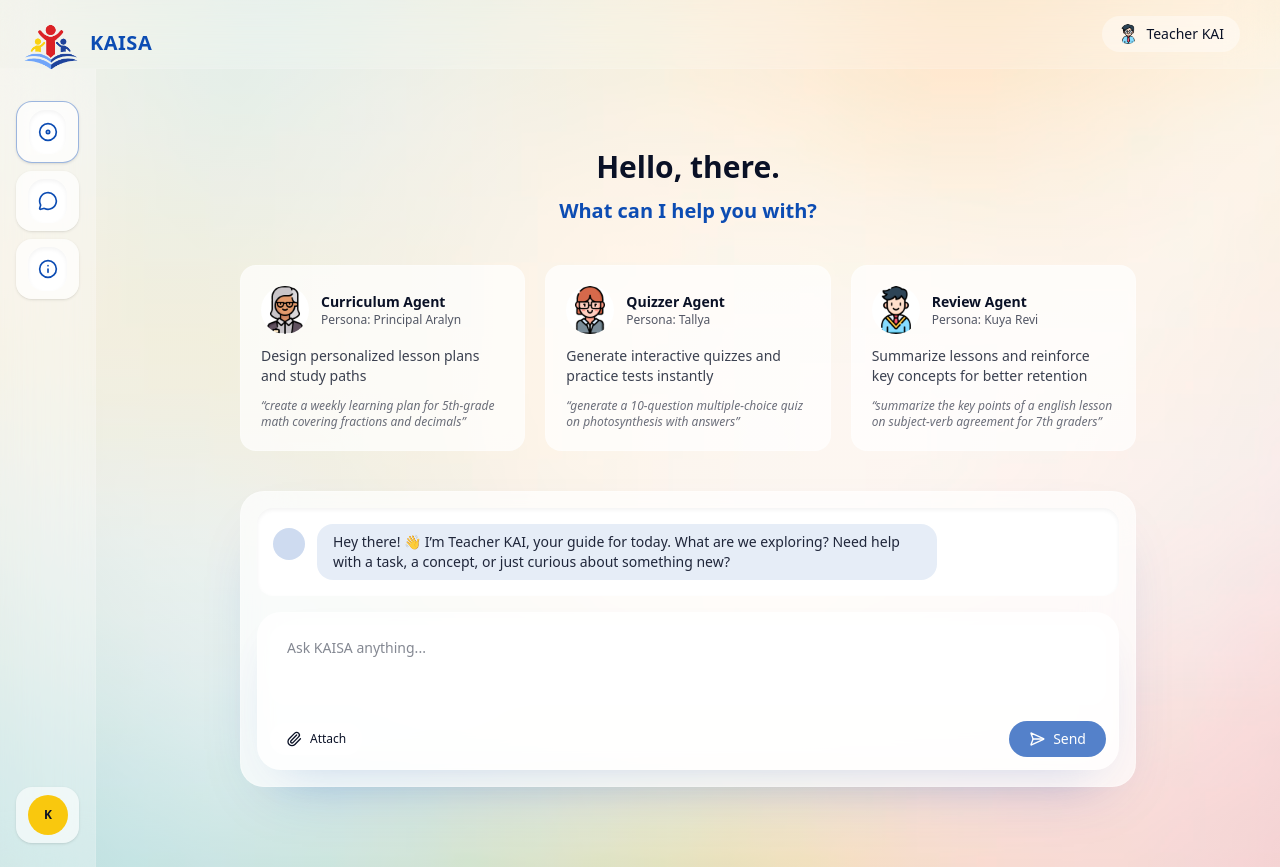
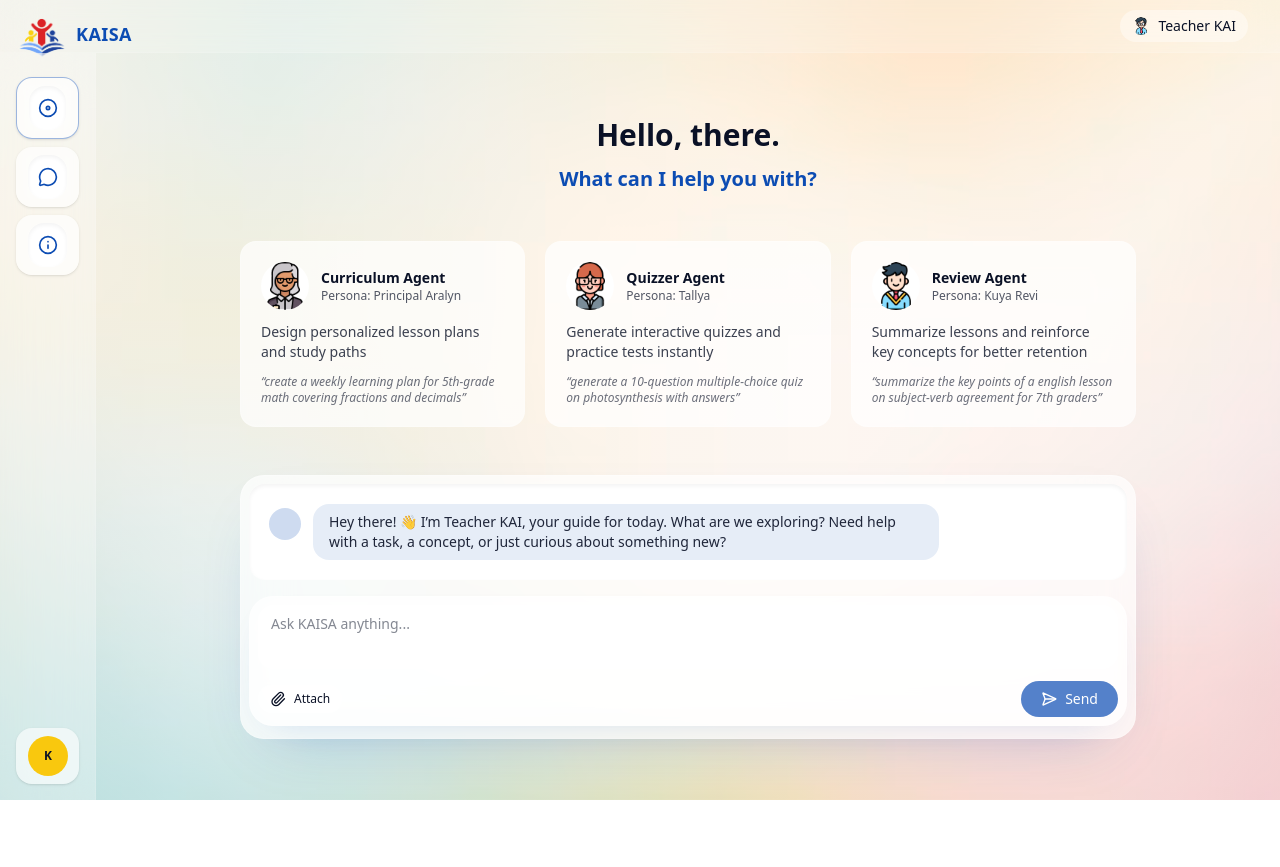
Before and after one commit to jgdasigan/KAISA-frontend, a Next.js app: page / in a window 1280 px wide. After the commit the page ends 800 px from the top, so only its background shows below. Built offline with nearby package versions, Linux system fonts and the light colour scheme.

Commit message:
cp: with chatbot ui, fixed w and h

```diff
--- a/src/app/page.tsx
+++ b/src/app/page.tsx
@@ -32,7 +32,7 @@ export default function Home() {
     displayName: "Teacher KAI",
     icon: "/images/kai.png",
     content:
-      "Hi! I’m Teacher KAI, your guide for today. What are we exploring? Need help with a task, a concept, or just curious about something new?",
+      "Hey there! 👋 I’m Teacher KAI, your guide for today. What are we exploring? Need help with a task, a concept, or just curious about something new?",
   };
 
   const agentMeta = {
@@ -99,11 +99,15 @@ export default function Home() {
 
     setActiveAgent((prev) => prev || assistantMeta);
 
-    propagateMessages([...messages, userEntry, {
+    propagateMessages([
+      ...messages,
+      userEntry,
+      {
         id: Date.now() + 1,
         role: "assistant" as const,
         content: "Sorry, I am having trouble processing your request.",
-    }]);
+      },
+    ]);
   };
 
   const handleAgentSelect = (title: string) => {
@@ -127,6 +131,9 @@ export default function Home() {
   };
 
   const sessionActive = hasSessionStarted || sessionStarted;
+  const containerStyle = {
+    minHeight: "calc(100vh - 56px)",
+  };
 
   return (
     <AppShell
@@ -146,22 +153,21 @@ export default function Home() {
       }}
     >
       <div
-        className={`flex h-full flex-1 flex-col gap-10 px-6 ${
-          sessionActive ? "items-stretch justify-start pt-4 pb-6" : "items-center justify-center py-10"
+        className={`flex flex-1 flex-col ${
+          sessionActive
+            ? "items-stretch gap-1 px-2 pt-0 pb-2"
+            : "items-center gap-12 px-6 py-10"
         }`}
+        style={containerStyle}
       >
-        <header className="flex flex-col items-center gap-3 text-center text-kaisa-midnight">
         {!sessionActive && (
           <>
+            <header className="flex flex-col items-center gap-3 text-center text-kaisa-midnight">
               <h1 className="text-3xl font-semibold">Hello, {userName}.</h1>
               <p className="text-xl font-semibold text-kaisa-blue">
                 What can I help you with?
               </p>
-            </>
-          )}
             </header>
-
-        {!sessionStarted && (
             <div className="grid w-full max-w-4xl gap-5 md:grid-cols-3">
               {quickActionCards.map((card) => {
                 const meta = agentMeta[card.title as keyof typeof agentMeta];
@@ -195,16 +201,21 @@ export default function Home() {
                 );
               })}
             </div>
+          </>
         )}
 
         <div
-          className={`flex w-full flex-1 flex-col gap-4 rounded-3xl border border-white/25 bg-white/70 p-4 shadow-[0_24px_60px_-32px_rgba(12,76,179,0.28)] backdrop-blur-xl ${
-            sessionActive ? "max-w-full" : "max-w-4xl"
+          className={`flex w-full flex-col gap-4 ${
+            sessionActive
+              ? "max-w-full rounded-3xl bg-white/70 p-2 shadow-[0_12px_40px_-24px_rgba(12,76,179,0.25)] backdrop-blur h-[880px]"
+              : "max-w-4xl rounded-3xl border border-white/25 bg-white/70 p-2 shadow-[0_24px_60px_-32px_rgba(12,76,179,0.28)] backdrop-blur-xl"
           }`}
         >
+
+          {/* Alternative approach: convert to CSS Grid full-height layout or place ChatInput absolutely at bottom */}
           <div
-            className={`scrollbar-thin flex flex-1 flex-col gap-3 overflow-y-auto rounded-2xl bg-white/90 p-4 text-sm text-kaisa-midnight shadow-inner ${
-              sessionActive ? "min-h-[calc(100vh-16rem)]" : "h-64"
+            className={`scrollbar-thin flex flex-1 flex-col gap-3 overflow-y-auto rounded-2xl bg-white/90 p-5 text-sm text-kaisa-midnight shadow-inner ${
+              sessionActive ? "h-[calc(100vh-5rem)]" : "h-64"
             }`}
           >
             {messages.map((message) => (
--- a/src/components/chat/ChatInput.tsx
+++ b/src/components/chat/ChatInput.tsx
@@ -32,10 +32,11 @@ export const ChatInput = ({ onSubmit, disabled }: ChatInputProps) => {
   return (
     <form
       onSubmit={handleSubmit}
-      className="relative flex flex-col gap-4 rounded-3xl border border-white/20 bg-white/65 p-3 shadow-[0_18px_48px_-28px_rgba(12,76,179,0.3)] backdrop-blur-xl"
+      className="relative flex flex-col gap-3 rounded-3xl border border-white/20 bg-white/65 p-2 shadow-[0_12px_36px_-24px_rgba(12,76,179,0.28)] backdrop-blur-xl"
+      style={{ marginBottom: "4px" }}
     >
       <textarea
-        className="h-20 w-full resize-none rounded-2xl border border-transparent bg-white/85 px-4 py-3 text-sm text-kaisa-midnight outline-none transition focus:border-kaisa-blue/40 focus:bg-white"
+        className="h-16 w-full resize-none rounded-2xl border border-transparent bg-white/85 px-3 py-2 text-sm text-kaisa-midnight outline-none transition focus:border-kaisa-blue/40 focus:bg-white"
         placeholder="Ask KAISA anything..."
         value={message}
         onChange={(event) => setMessage(event.target.value)}
@@ -44,7 +45,7 @@ export const ChatInput = ({ onSubmit, disabled }: ChatInputProps) => {
       <div className="flex items-center justify-between gap-3">
         <label
           className={cn(
-            "flex cursor-pointer items-center gap-2 rounded-full bg-white/60 px-4 py-2 text-xs font-medium text-kaisa-midnight",
+            "flex cursor-pointer items-center gap-2 rounded-full bg-white/60 px-3 py-1.5 text-xs font-medium text-kaisa-midnight",
             isDisabled && "pointer-events-none opacity-60"
           )}
         >
--- a/src/components/layout/AppShell.tsx
+++ b/src/components/layout/AppShell.tsx
@@ -15,9 +15,9 @@ export const AppShell = ({ children, onNewChat }: AppShellProps) => {
   const [showHistory, setShowHistory] = useState(false);
   const [showAbout, setShowAbout] = useState(false);
   return (
-    <div className="relative flex min-h-screen flex-col bg-transparent">
+    <div className="relative flex h-screen flex-col bg-transparent">
       <Header />
-      <div className="flex flex-1">
+      <div className="flex flex-1 overflow-hidden">
         <Sidebar
           onSelectNewChat={onNewChat}
           onSelectChats={() => setShowHistory((prev) => !prev)}
@@ -28,7 +28,8 @@ export const AppShell = ({ children, onNewChat }: AppShellProps) => {
             <ChatHistoryPanel />
           </div>
         )}
-        <main className="flex-1 overflow-y-auto bg-transparent px-6 py-10 md:px-10">
+        <main className="flex-1 overflow-hidden bg-transparent px-3 py-4 md:px-6 md:py-6">
+          {/* Alternative approach: wrap children in CSS Grid and set chat area as auto rows to avoid nested scrolling */}
           {children}
         </main>
       </div>
--- a/src/components/layout/Header.tsx
+++ b/src/components/layout/Header.tsx
@@ -7,29 +7,29 @@ import { useAgentStore } from "@/stores/agentStore";
 export const Header = () => {
   const { activeAgent } = useAgentStore();
   return (
-    <header className="flex items-center justify-between gap-6 border-b border-white/10 bg-white/20 px-6 py-4 backdrop-blur-xl md:px-10">
-      <div className="flex items-center gap-4">
+    <header className="flex items-center justify-between gap-4 border-b border-white/10 bg-white/20 px-4 py-2.5 backdrop-blur-xl md:px-8">
+      <div className="flex items-center gap-3">
         <button
           type="button"
           onClick={() => console.info("TODO: toggle mobile nav")}
-          className="inline-flex rounded-full border border-white/20 bg-white/30 p-2 text-kaisa-midnight transition md:hidden"
+          className="inline-flex rounded-full border border-white/20 bg-white/30 p-1.5 text-kaisa-midnight transition md:hidden"
           aria-label="Toggle navigation"
         >
           <Menu className="h-4 w-4" />
         </button>
-        <div className="fixed top-0 left-2 z-50 flex items-center gap-2 p-3">
-          <Image src="/kaisa-logo-1.png" alt="KAISA" width={62} height={62} />
-          <span className="text-xl font-semibold tracking-wide text-kaisa-blue">KAISA</span>
+        <div className="fixed top-0 left-2 z-50 flex items-center gap-2 p-2">
+          <Image src="/kaisa-logo-1.png" alt="KAISA" width={52} height={52} />
+          <span className="text-lg font-semibold tracking-wide text-kaisa-blue">KAISA</span>
         </div>
       </div>
-      <div className="hidden items-center gap-3 md:flex">
-        <div className="inline-flex items-center gap-2 rounded-full bg-white/40 px-4 py-2 text-sm text-kaisa-midnight">
+      <div className="hidden items-center gap-2 md:flex">
+        <div className="inline-flex items-center gap-2 rounded-full bg-white/40 px-3 py-1.5 text-sm text-kaisa-midnight">
           <Image
             src={activeAgent?.icon || "/images/kai.png"}
             alt={activeAgent?.displayName || "Teacher KAI"}
-            width={20}
-            height={20}
-            className="h-5 w-5 rounded-full object-cover"
+            width={18}
+            height={18}
+            className="h-4.5 w-4.5 rounded-full object-cover"
           />
           {activeAgent?.displayName || "Teacher KAI"}
         </div>
--- a/src/components/layout/Sidebar.tsx
+++ b/src/components/layout/Sidebar.tsx
@@ -8,7 +8,7 @@ import { cn } from "@/utils/cn";
 const navItems = [
   { icon: Disc, label: "New chat", key: "workspace" },
   { icon: MessageCircle, label: "Chat history", key: "chats" },
-  { icon: Info, label: "Info", key: "info" },
+  { icon: Info, label: "About Us", key: "info" },
 ];
 
 type SidebarProps = {
@@ -22,7 +22,7 @@ export const Sidebar = ({ onSelectNewChat, onSelectChats, onSelectInfo }: Sideba
   const authStore = useAuthStore();
 
   return (
-    <aside className="group hidden w-24 flex-shrink-0 flex-col border-r border-white/10 bg-white/30 py-6 backdrop-blur-xl transition-all duration-200 hover:w-56 lg:flex">
+    <aside className="group hidden w-24 flex-shrink-0 flex-col border-r border-white/10 bg-white/30 py-4 backdrop-blur-xl transition-all duration-200 hover:w-56 lg:flex">
       <div className="flex flex-1 flex-col gap-6 px-4">
         <nav className="mt-2 flex flex-1 flex-col gap-2 text-kaisa-midnight/70">
           {navItems.map(({ icon: Icon, label, key }) => {
--- a/src/components/modals/AboutModal.tsx
+++ b/src/components/modals/AboutModal.tsx
@@ -54,8 +54,7 @@ export const AboutModal = ({ onClose }: AboutModalProps) => {
 
           {page === "about" && (
             <div className="max-w-2xl">
-              <h2 className="text-2xl font-bold text-kaisa-blue">About Us</h2>
-              <h3 className="mt-1 text-lg font-semibold text-kaisa-midnight">
+              <h3 className="mt-1 text-lg font-semibold text-kaisa-blue">
                 Welcome to KAISA, your K–12 Artificial Intelligence Smart Agent
               </h3>
               <p className="mt-2 text-sm italic text-kaisa-midnight/80">
```
Lines whose indentation alone changed are shown as unchanged.
